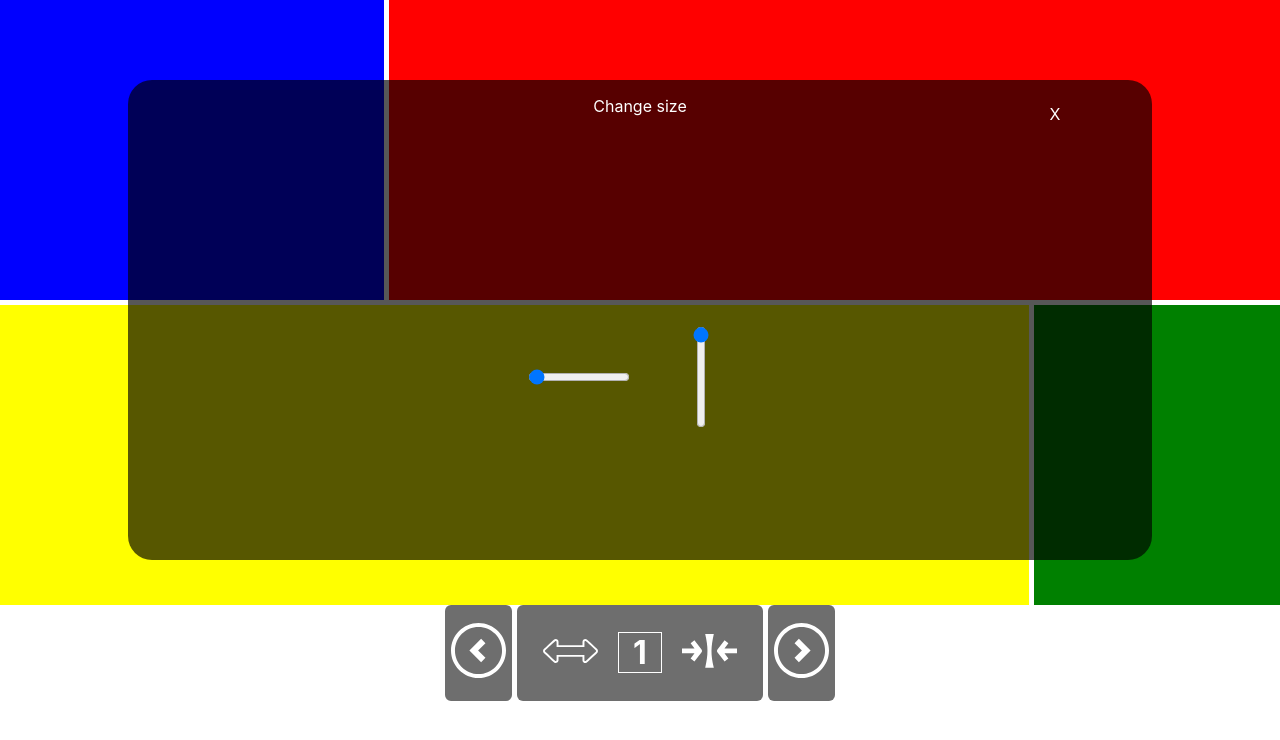
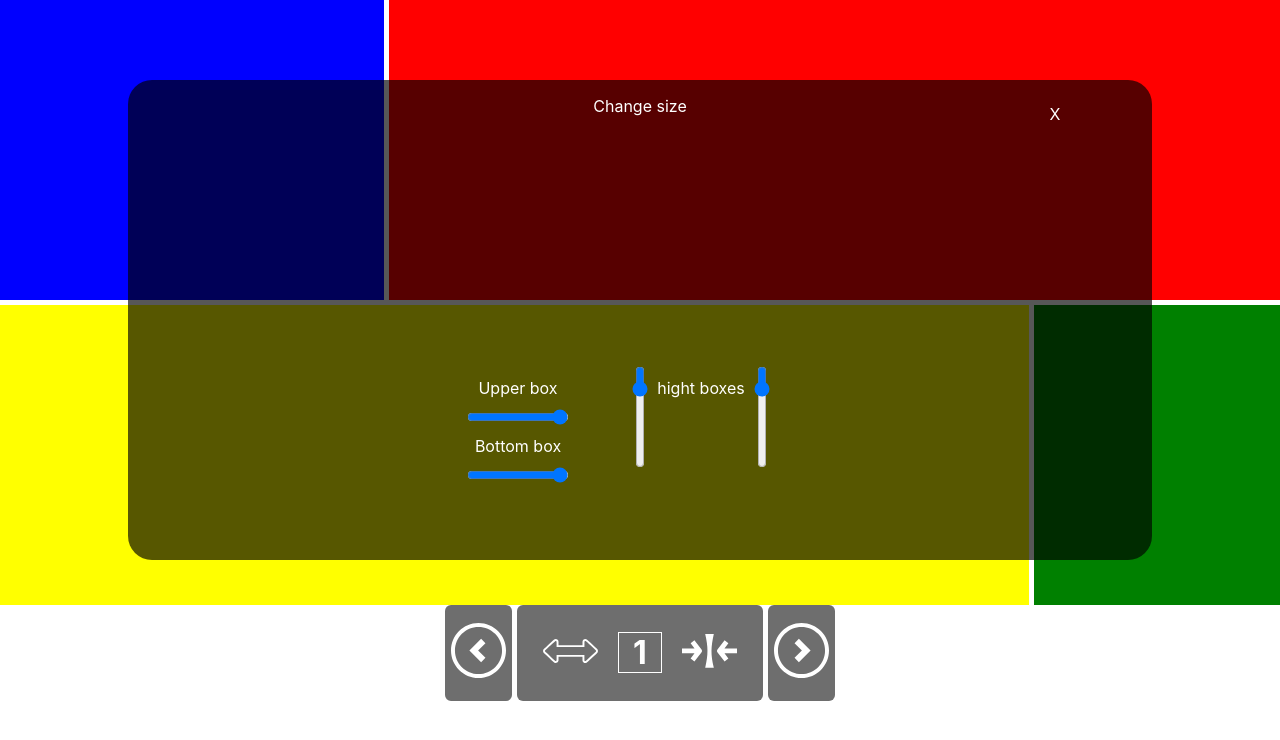
Before and after one commit to nikolasdelunko/Slider, a React (Create React App) app: page / in a window 1280 px wide. Both pictures are taken after a click on the element 570 px from the left and 652 px from the top of the page. Shown: the top 740 px of the page. Built offline with nearby package versions, Linux system fonts and the light colour scheme.

Commit message:
add logic change sizes of main boxes

```diff
--- a/src/Pages/Task1/Style.js
+++ b/src/Pages/Task1/Style.js
@@ -6,8 +6,8 @@ export const MainBox = styled.div`
 
 export const UpperBox = styled.div`
   display: grid;
-  grid-template-columns: 30% 50%; //! тут по шырене блоков вверх и низ
-  grid-template-rows: 300px 300px; //! тут по Высоте блоков вверх и низ
+	grid-template-columns: ${(props) => props.sizesHeight};
+  grid-template-rows: ${(props) => props.sizesWidth};
   gap: 5px; //! растояние между блоками
   grid-template-areas: "LeftHeader RightHeader RightHeader" "leftCenter leftCenter RightCenter";
   padding-bottom: 5px;
--- a/src/Pages/Task1/Task1.js
+++ b/src/Pages/Task1/Task1.js
@@ -15,6 +15,7 @@ import { useSelector } from "react-redux";
 import ButtonGroup from "../../components/BtnGroup/ButtonGroup";
 import ChangeColor from "../../components/ChangeWindow/ChangeColor";
 import ChangeSizes from "../../components/ChangeWindow/ChangeSizes";
+import ChangeMainSizes from "../../components/ChangeWindow/ChangeMainSize";
 import DownloadBtn from "../../components/BtnGroup/DownloadBtn";
 import ChangeText from "../../components/Text/ChangeText";
 
@@ -40,7 +41,14 @@ export default function Task1() {
     <div>
       <MainBox>
         {page === 1 && (
-          <UpperBox>
+          <UpperBox
+            sizesHeight={
+              `${data[4].upperBlock}%` + " " + `${data[4].downBlock}%`
+            }
+            sizesWidth={
+              `${data[4].upperLine}px` + " " + `${data[4].downLine}px`
+            }
+          >
             <Block1
               background={`${data[0].color}`}
               opacity={`${data[0].opacity}%`}
@@ -287,7 +295,9 @@ export default function Task1() {
           <ButtonMain />
         </BtnBox>
       </MainBox>
-      {modal === 0.1 && <Modal text="Change size" element={<ChangeSizes />} />}
+      {modal === 0.1 && (
+        <Modal text="Change size" element={<ChangeMainSizes />} />
+      )}
       {modal === 0.2 && <Modal text="Change gap" element={<ChangeSizes />} />}
     </div>
   );
--- /dev/null
+++ b/src/components/ChangeWindow/ChangeMainSize.js
@@ -0,0 +1,87 @@
+import React from "react";
+import { Input, InputWert, BoxSizes, Text, Box, BoxH } from "./Style";
+import { useSelector, useDispatch } from "react-redux";
+import { fetchCardOperations } from "../../store/cards";
+
+export default function ChangeMainSizes() {
+  const dispatch = useDispatch();
+  const changeEl = useSelector((state) => state.helpers.modal);
+  const data = useSelector((state) => state.cards.card);
+  const findData = data.find((el) => el.number === Math.floor(changeEl));
+
+  return (
+    <BoxSizes>
+      <Box>
+        <Text>Upper box</Text>
+        <Input
+          type="range"
+          min="00"
+          max="50"
+          id="myRange"
+          onMouseUp={(e) => {
+            fetchCardOperations.editCardInfo({
+              number: Math.floor(changeEl),
+              upperBlock: e.target.value,
+              downBlock: findData?.downBlock && findData?.downBlock,
+              upperLine: findData?.upperLine && findData?.upperLine,
+              downLine: findData?.downLine && findData?.downLine,
+            })(dispatch);
+          }}
+        />
+        <Text>Bottom box</Text>
+        <Input
+          type="range"
+          min="0"
+          max="50"
+          id="myRange"
+          onMouseUp={(e) => {
+            fetchCardOperations.editCardInfo({
+              number: Math.floor(changeEl),
+              upperBlock: findData?.upperBlock && findData?.upperBlock,
+              downBlock: e.target.value,
+              upperLine: findData?.upperLine && findData?.upperLine,
+              downLine: findData?.downLine && findData?.downLine,
+            })(dispatch);
+          }}
+        />
+      </Box>
+			<Box>
+			<Text>hight boxes</Text>
+      <BoxH>
+        <InputWert
+          type="range"
+          min="0"
+          max="300"
+          id="myRange"
+          // value={`${findData.height}`}
+          onMouseUp={(e) => {
+            fetchCardOperations.editCardInfo({
+              number: Math.floor(changeEl),
+              upperBlock: findData?.upperBlock && findData?.upperBlock,
+              downBlock: findData?.downBlock && findData?.downBlock,
+              upperLine: e.target.value,
+              downLine: findData?.downLine && findData?.downLine,
+            })(dispatch);
+          }}
+        />
+        <InputWert
+          type="range"
+          min="0"
+          max="300"
+          id="myRange"
+          // value={`${findData.height}`}
+          onMouseUp={(e) => {
+            fetchCardOperations.editCardInfo({
+              number: Math.floor(changeEl),
+              upperBlock: findData?.upperBlock && findData?.upperBlock,
+              downBlock: findData?.downBlock && findData?.downBlock,
+              upperLine: findData?.upperLine && findData?.upperLine,
+              downLine: e.target.value,
+            })(dispatch);
+          }}
+        />
+      </BoxH>
+			</Box>
+    </BoxSizes>
+  );
+}
--- a/src/components/ChangeWindow/Style.js
+++ b/src/components/ChangeWindow/Style.js
@@ -33,4 +33,16 @@ export const Text = styled.p`
   margin: 10px;
 `;
 
+export const Box = styled.div`
+  flex-direction: column;
+  display: flex;
+  align-items: center;
+`;
+
+export const BoxH = styled.div`
+  flex-direction: row;
+  display: flex;
+  align-items: center;
+`;
+
 export const Option = styled.option``;
--- a/src/store/cards/cardsSlice.js
+++ b/src/store/cards/cardsSlice.js
@@ -38,6 +38,15 @@ const initialState = {
 			title: "",
 			colorText: "white",
     },
+		{
+      number: 0,
+			title: "",
+			colorText: "white",
+			upperBlock: "30",
+			downBlock: "50",
+			upperLine: "300",
+			downLine: "300"
+    },
   ],
 };
 
@@ -62,6 +71,10 @@ const helpersSlice = createSlice({
               width: action.payload.width,
 							title: action.payload.title,
 							colorText: action.payload.colorText,
+							upperBlock: action.payload.upperBlock,
+							downBlock: action.payload.downBlock,
+							upperLine: action.payload.upperLine,
+							downLine: action.payload.downLine,
             });
         });
       }
--- a/src/store/cards/operations.js
+++ b/src/store/cards/operations.js
@@ -9,6 +9,11 @@ const editCardInfo = (values) => (dispatch) => {
     width: values.width,
     title: values.title ? values.title : "",
 		colorText: values.colorText ? values.colorText : "white",
+		upperBlock: values.upperBlock ? values.upperBlock : "30%",
+		downBlock: values.downBlock ? values.downBlock : "50%",
+		upperLine: values.upperLine ? values.upperLine : "300",
+		downLine: values.downLine ? values.downLine : "300",
+
   };
   dispatch(setCard(cardInfo));
 };
```
